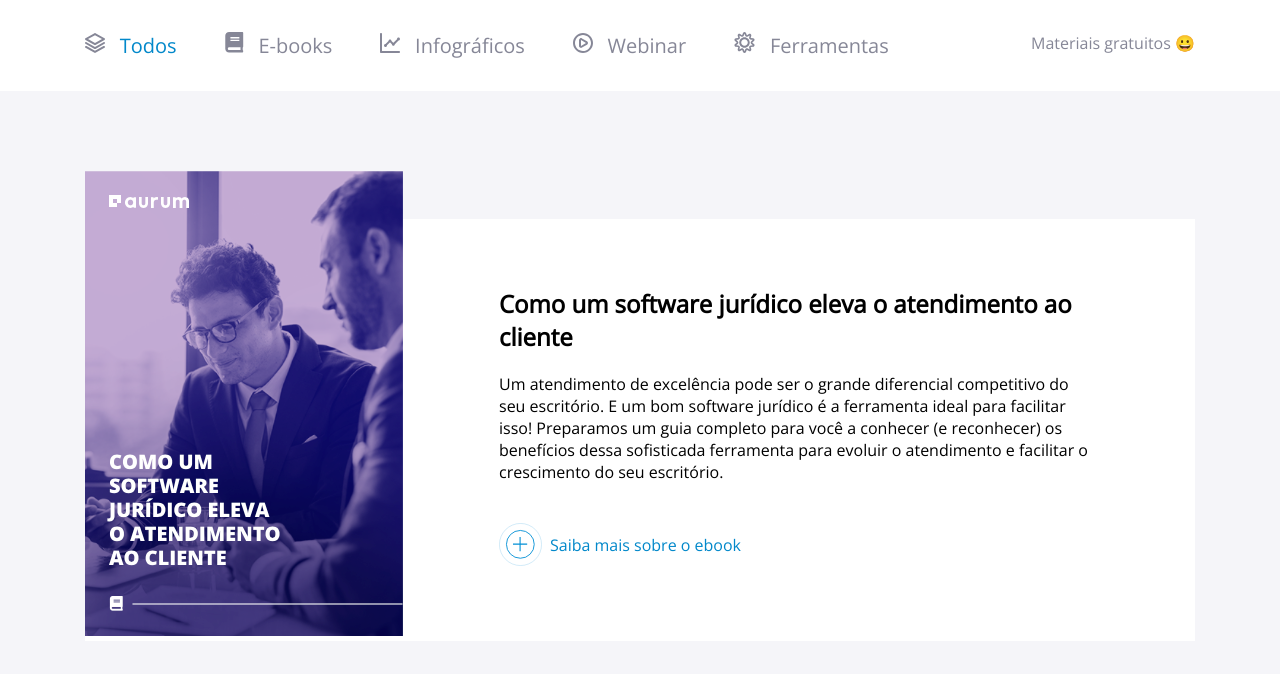
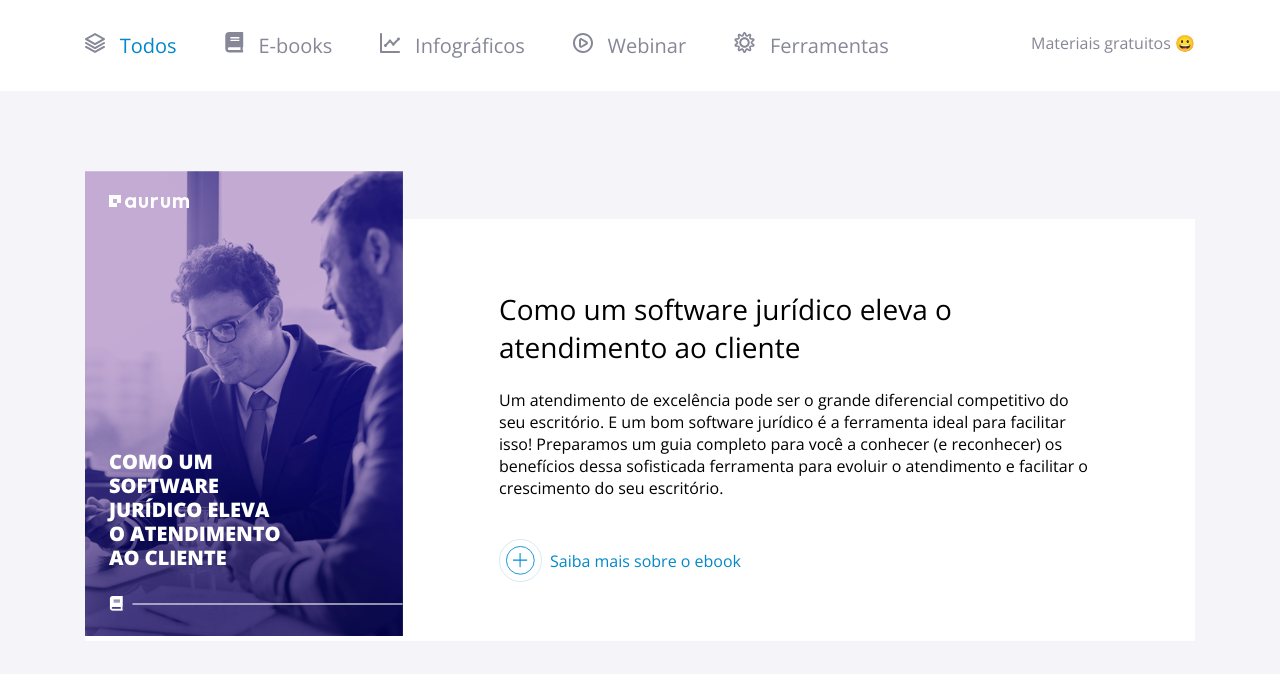
Before and after one commit to ramonlsouza/wp-react, a React (Create React App) app: page / in a window 1280 px wide. Shown: the top 674 px of the page. Built offline with nearby package versions, Linux system fonts and the light colour scheme.

Commit message:
basic filter

```diff
--- a/src/App.js
+++ b/src/App.js
@@ -5,11 +5,22 @@ import Header from './components/Header';
 import Cards from './components/Cards';
 
 class App extends Component {
+  constructor(props) {
+    super(props);
+    this.state = {activeCategory: 'all'};
+  }
+
+  filter(category) {
+    this.setState({
+      activeCategory: category
+    });
+  }
+
   render() {
     return (
       <div className="App">
-        <Header></Header>
-        <Cards></Cards>
+        <Header activeCategory={this.state.activeCategory} handleFilter={this.filter.bind(this)}></Header>
+        <Cards activeCategory={this.state.activeCategory}></Cards>
       </div>);
   }
 }
--- a/src/components/Cards.css
+++ b/src/components/Cards.css
@@ -11,6 +11,11 @@
 }
 .item-content{
     padding: 3rem 6rem 0;
+    font-size: 16px;
+}
+.item-content h2{
+    font-weight: 300;
+    font-size: 28px;
 }
 .item-link{
     color: #0288ca;
--- a/src/components/Cards.js
+++ b/src/components/Cards.js
@@ -6,12 +6,14 @@ class Cards extends Component {
       return(
         <div className="cards">
           <div className="container">
-              <div className="card">
+              {(this.props.activeCategory === 'ebook' || this.props.activeCategory === 'all') ?
+                <div className="card" data-category="ebook">
                     <div className="item-image">
                         <img alt="item" src="/sample.png"/>
                     </div>
                     <div className="item-content">
                         <h2>Como um software jurídico eleva o atendimento ao cliente</h2>
+
                         <p className="item-excerpt">
                             Um atendimento de excelência pode ser o grande diferencial competitivo do
                             seu escritório. E um bom software jurídico é a ferramenta ideal para facilitar
@@ -19,11 +21,14 @@ class Cards extends Component {
                             benefícios dessa sofisticada ferramenta para evoluir o atendimento e facilitar
                             o crescimento do seu escritório.
                         </p>
+
                         <a href="#" className="item-link">
                             <img alt="item" src="/icons/plus.svg"/> Saiba mais sobre o ebook
                         </a>
                     </div>
                 </div>
+              : null
+              }
           </div>
         </div>
       )
--- a/src/components/Header.js
+++ b/src/components/Header.js
@@ -6,11 +6,11 @@ class Header extends Component {
       return(
         <div className="header">
           <div className="container">
-            <span className="category active"><img src="/icons/stack.svg" alt="stack icon" /> Todos</span>
-            <span className="category"><img src="/icons/book.svg" alt="book icon" /> E-books</span>
-            <span className="category"><img src="/icons/chart.svg" alt="chart icon" /> Infográficos</span>
-            <span className="category"><img src="/icons/play.svg" alt="play icon" /> Webinar</span>
-            <span className="category"><img src="/icons/gear.svg" alt="gear icon" /> Ferramentas</span>
+            <span onClick={(e) => this.props.handleFilter('all', e)} className={"category " + (this.props.activeCategory === 'all' ? 'active' : '')}><img src="/icons/stack.svg" alt="stack icon" /> Todos</span>
+            <span onClick={(e) => this.props.handleFilter('ebook', e)} className={"category " + (this.props.activeCategory === 'ebook' ? 'active' : '')}><img src="/icons/book.svg" alt="book icon" /> E-books</span>
+            <span onClick={(e) => this.props.handleFilter('infograficos', e)} className={"category " + (this.props.activeCategory === 'infograficos' ? 'active' : '')}><img src="/icons/chart.svg" alt="chart icon" /> Infográficos</span>
+            <span onClick={(e) => this.props.handleFilter('webinar', e)} className={"category " + (this.props.activeCategory === 'webinar' ? 'active' : '')}><img src="/icons/play.svg" alt="play icon" /> Webinar</span>
+            <span onClick={(e) => this.props.handleFilter('ferramentas', e)} className={"category " + (this.props.activeCategory === 'ferramentas' ? 'active' : '')}><img src="/icons/gear.svg" alt="gear icon" /> Ferramentas</span>
             <span className="header-title">Materiais gratuitos <span role="img" aria-label="smiley face emoji">😀</span></span>
           </div>
         </div>
```
Lines whose indentation alone changed are shown as unchanged.
